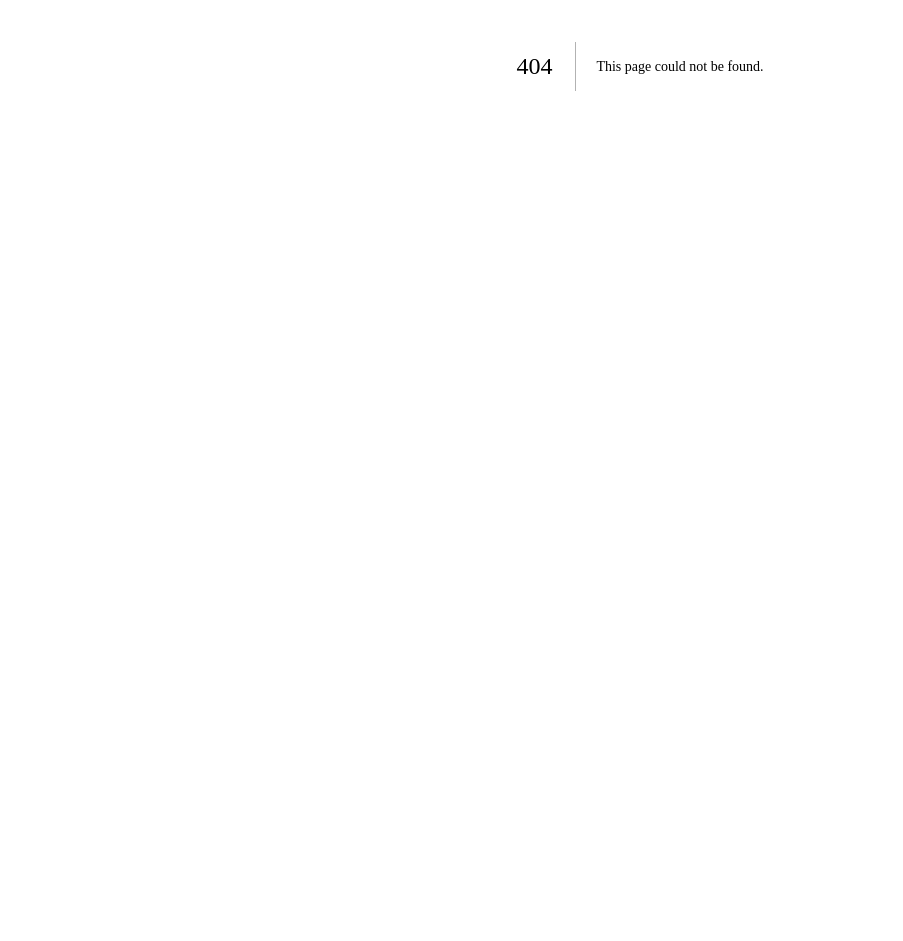
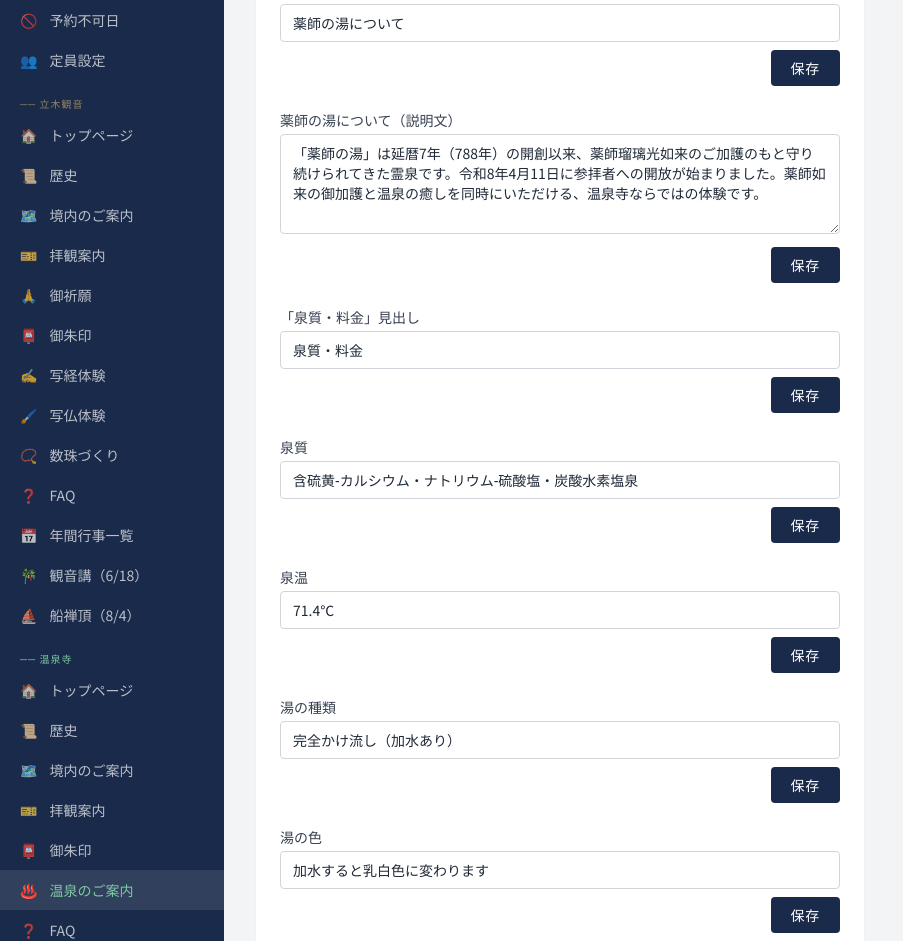
Before and after one commit to tachikikannon/tachikikannon, a Next.js app: page /admin/onsenji/onsen in a window 1280 px wide. Before the commit this address had no page. Shown: the part 334-1275 px from the top of the page, without its empty margins (0-903 px from the left). Before the commit the page ends 800 px from the top, so only its background shows below. Built offline with nearby package versions, Linux system fonts and the light colour scheme; no server answers; the database is empty.

Commit message:
温泉寺 歴史・温泉のご案内ページを編集可能に（後者は管理画面自体が未作成だったため新規作成）

```diff
--- a/src/app/admin/layout.tsx
+++ b/src/app/admin/layout.tsx
@@ -34,6 +34,7 @@ const navItems: NavItem[] = [
   { href: '/admin/onsenji/grounds',       label: '境内のご案内',   icon: '🗺️', group: '温泉寺' },
   { href: '/admin/onsenji/about',         label: '拝観案内',       icon: '🎫', group: '温泉寺' },
   { href: '/admin/onsenji/goshuin',       label: '御朱印',         icon: '📮', group: '温泉寺' },
+  { href: '/admin/onsenji/onsen',         label: '温泉のご案内',   icon: '♨️', group: '温泉寺' },
   { href: '/admin/onsenji/faq',           label: 'FAQ',            icon: '❓', group: '温泉寺' },
   { href: '/admin/onsenji/shakyou',       label: '写経体験',       icon: '✍️', group: '温泉寺' },
   { href: '/admin/onsenji/shabutu',       label: '写仏体験',       icon: '🖌️', group: '温泉寺' },
--- a/src/app/admin/onsenji-pages/page.tsx
+++ b/src/app/admin/onsenji-pages/page.tsx
@@ -29,8 +29,11 @@ const SECTIONS: Section[] = [
     section: '温泉寺の歴史',
     href: '/onsenji/history',
     fields: [
+      { key: 'onsenji_history_subtitle', label: '見出し（サブタイトル）', defaultValue: '日光山温泉寺の由緒と縁起' },
+      { key: 'onsenji_history_heading_founding', label: '「創建の由来」見出し', defaultValue: '創建の由来' },
       { key: 'onsenji_history_p1', label: '創建の由来（段落1）', multiline: true, defaultValue: '日光山温泉寺は、延暦7年（788年）に勝道上人によって開かれた世界遺産「日光山輪王寺」の別院です。勝道上人は日光山を開いた高僧で、この地で温泉の湧き出るのを発見し、薬師瑠璃光如来をお祀りしたのが温泉寺の起こりとされています。' },
       { key: 'onsenji_history_p2', label: '創建の由来（段落2）', multiline: true, defaultValue: 'ご本尊は薬師瑠璃光如来（医王如来）で、健康増進・延命長寿のご利益で信仰を集めてきました。江戸時代には輪王寺宮の直轄寺院として栄え、昭和48年に現在地に再建された後も、多くの参拝者に親しまれています。' },
+      { key: 'onsenji_history_heading_timeline', label: '「歴史の流れ」見出し', defaultValue: '歴史の流れ' },
       {
         key: 'onsenji_history_timeline', label: '歴史の流れ（年表）', type: 'list',
         listFields: [{ key: 'year', label: '年代' }, { key: 'title', label: 'タイトル' }, { key: 'text', label: '説明', multiline: true }],
@@ -43,7 +46,9 @@ const SECTIONS: Section[] = [
           { year: '令和8年（2026年）4月', title: '「薬師の湯」開湯', text: '泉質：含硫黄‐カルシウム・ナトリウム‐硫酸塩・炭酸水素塩泉（71.4℃）の源泉かけ流しの湯が参拝者に開放された。' },
         ]),
       },
+      { key: 'onsenji_history_heading_honzon', label: '「ご本尊」見出し', defaultValue: 'ご本尊・薬師如来について' },
       { key: 'onsenji_history_honzon', label: 'ご本尊・薬師瑠璃光如来について', multiline: true, defaultValue: '薬師瑠璃光如来（やくしるりこうにょらい）は「医王如来」とも呼ばれ、あらゆる病気や苦しみを癒す仏様として信仰されています。昭和41年の台風被害の際、薬師堂が全壊したにもかかわらず、如来像は大岩の上に無傷でご鎮座されていたという言い伝えが残り、その霊験はことのほか篤いとされています。' },
+      { key: 'onsenji_history_heading_bando', label: '「霊場としての温泉寺」見出し', defaultValue: '霊場としての温泉寺' },
       { key: 'onsenji_history_bando', label: '霊場としての温泉寺', multiline: true, defaultValue: '温泉寺は日光山輪王寺の別院として、世界遺産「日光の社寺」エリアに位置しています。東照宮・二荒山神社・輪王寺という三つの世界遺産に囲まれた境内は、四季折々の自然とともに参拝者を静かに迎えています。' },
     ],
   },
@@ -100,6 +105,24 @@ const SECTIONS: Section[] = [
           { text: '足元が不安定な箇所があります。歩きやすい靴でお越しください。' },
         ]),
       },
+    ],
+  },
+  {
+    section: '温泉のご案内',
+    href: '/onsenji/onsen',
+    fields: [
+      { key: 'onsenji_onsen_subtitle', label: '見出し（ヒーロー サブタイトル）', defaultValue: '令和8年4月11日 開湯' },
+      { key: 'onsenji_onsen_heading_about', label: '「薬師の湯について」見出し', defaultValue: '薬師の湯について' },
+      { key: 'onsenji_onsen_about', label: '薬師の湯について（説明文）', multiline: true, defaultValue: '「薬師の湯」は延暦7年（788年）の開創以来、薬師瑠璃光如来のご加護のもと守り続けられてきた霊泉です。令和8年4月11日に参拝者への開放が始まりました。薬師如来の御加護と温泉の癒しを同時にいただける、温泉寺ならではの体験です。' },
+      { key: 'onsenji_onsen_heading_quality', label: '「泉質・料金」見出し', defaultValue: '泉質・料金' },
+      { key: 'onsenji_onsen_quality', label: '泉質', defaultValue: '含硫黄‐カルシウム・ナトリウム‐硫酸塩・炭酸水素塩泉' },
+      { key: 'onsenji_onsen_temp', label: '泉温', defaultValue: '71.4℃' },
+      { key: 'onsenji_onsen_flow', label: '湯の種類', defaultValue: '完全かけ流し（加水あり）' },
+      { key: 'onsenji_onsen_color', label: '湯の色', defaultValue: '加水すると乳白色に変わります' },
+      { key: 'onsenji_onsen_hours', label: '利用時間', multiline: true, defaultValue: '8時00分〜17時00分（受付：8時00分〜16時00分）\n※12月〜4月上旬は冬季休業' },
+      { key: 'onsenji_onsen_fee_note', label: '料金', defaultValue: '志納金（大人500円・小人300円）に含まれます。別途料金はかかりません。' },
+      { key: 'onsenji_onsen_heading_notes', label: '「ご利用の注意」見出し', defaultValue: 'ご利用の注意' },
+      { key: 'onsenji_onsen_note', label: 'ご利用の注意（本文）', multiline: true, defaultValue: 'タオルをご持参ください。貸し出しは行っておりません。' },
     ],
   },
   {
--- a/src/app/admin/onsenji/history/page.tsx
+++ b/src/app/admin/onsenji/history/page.tsx
@@ -4,8 +4,11 @@ import SectionEditor from '@/components/admin/SectionEditor'
 const J = (v: unknown) => JSON.stringify(v)
 
 const FIELDS = [
+  { key: 'onsenji_history_subtitle', label: '見出し（サブタイトル）', defaultValue: '日光山温泉寺の由緒と縁起' },
+  { key: 'onsenji_history_heading_founding', label: '「創建の由来」見出し', defaultValue: '創建の由来' },
   { key: 'onsenji_history_p1', label: '創建の由来（段落1）', multiline: true, defaultValue: '日光山温泉寺は、延暦7年（788年）に勝道上人によって開かれた世界遺産「日光山輪王寺」の別院です。勝道上人は日光山を開いた高僧で、この地で温泉の湧き出るのを発見し、薬師瑠璃光如来をお祀りしたのが温泉寺の起こりとされています。' },
   { key: 'onsenji_history_p2', label: '創建の由来（段落2）', multiline: true, defaultValue: 'ご本尊は薬師瑠璃光如来（医王如来）で、健康増進・延命長寿のご利益で信仰を集めてきました。江戸時代には輪王寺宮の直轄寺院として栄え、昭和48年に現在地に再建された後も、多くの参拝者に親しまれています。' },
+  { key: 'onsenji_history_heading_timeline', label: '「歴史の流れ」見出し', defaultValue: '歴史の流れ' },
   {
     key: 'onsenji_history_timeline', label: '歴史の流れ（年表）', type: 'list' as const,
     listFields: [{ key: 'year', label: '年代' }, { key: 'title', label: 'タイトル' }, { key: 'text', label: '説明', multiline: true }],
@@ -18,7 +21,9 @@ const FIELDS = [
       { year: '令和8年（2026年）4月', title: '「薬師の湯」開湯', text: '泉質：含硫黄‐カルシウム・ナトリウム‐硫酸塩・炭酸水素塩泉（71.4℃）の源泉かけ流しの湯が参拝者に開放された。' },
     ]),
   },
+  { key: 'onsenji_history_heading_honzon', label: '「ご本尊」見出し', defaultValue: 'ご本尊・薬師如来について' },
   { key: 'onsenji_history_honzon', label: 'ご本尊・薬師瑠璃光如来について', multiline: true, defaultValue: '薬師瑠璃光如来（やくしるりこうにょらい）は「医王如来」とも呼ばれ、あらゆる病気や苦しみを癒す仏様として信仰されています。昭和41年の台風被害の際、薬師堂が全壊したにもかかわらず、如来像は大岩の上に無傷でご鎮座されていたという言い伝えが残り、その霊験はことのほか篤いとされています。' },
+  { key: 'onsenji_history_heading_bando', label: '「霊場としての温泉寺」見出し', defaultValue: '霊場としての温泉寺' },
   { key: 'onsenji_history_bando', label: '霊場としての温泉寺', multiline: true, defaultValue: '温泉寺は日光山輪王寺の別院として、世界遺産「日光の社寺」エリアに位置しています。東照宮・二荒山神社・輪王寺という三つの世界遺産に囲まれた境内は、四季折々の自然とともに参拝者を静かに迎えています。' },
 ] as const
 
--- /dev/null
+++ b/src/app/admin/onsenji/onsen/page.tsx
@@ -0,0 +1,21 @@
+'use client'
+import SectionEditor from '@/components/admin/SectionEditor'
+
+const FIELDS = [
+  { key: 'onsenji_onsen_subtitle', label: '見出し（ヒーロー サブタイトル）', defaultValue: '令和8年4月11日 開湯' },
+  { key: 'onsenji_onsen_heading_about', label: '「薬師の湯について」見出し', defaultValue: '薬師の湯について' },
+  { key: 'onsenji_onsen_about', label: '薬師の湯について（説明文）', multiline: true, defaultValue: '「薬師の湯」は延暦7年（788年）の開創以来、薬師瑠璃光如来のご加護のもと守り続けられてきた霊泉です。令和8年4月11日に参拝者への開放が始まりました。薬師如来の御加護と温泉の癒しを同時にいただける、温泉寺ならではの体験です。' },
+  { key: 'onsenji_onsen_heading_quality', label: '「泉質・料金」見出し', defaultValue: '泉質・料金' },
+  { key: 'onsenji_onsen_quality', label: '泉質', defaultValue: '含硫黄‐カルシウム・ナトリウム‐硫酸塩・炭酸水素塩泉' },
+  { key: 'onsenji_onsen_temp', label: '泉温', defaultValue: '71.4℃' },
+  { key: 'onsenji_onsen_flow', label: '湯の種類', defaultValue: '完全かけ流し（加水あり）' },
+  { key: 'onsenji_onsen_color', label: '湯の色', defaultValue: '加水すると乳白色に変わります' },
+  { key: 'onsenji_onsen_hours', label: '利用時間', multiline: true, defaultValue: '8時00分〜17時00分（受付：8時00分〜16時00分）\n※12月〜4月上旬は冬季休業' },
+  { key: 'onsenji_onsen_fee_note', label: '料金', defaultValue: '志納金（大人500円・小人300円）に含まれます。別途料金はかかりません。' },
+  { key: 'onsenji_onsen_heading_notes', label: '「ご利用の注意」見出し', defaultValue: 'ご利用の注意' },
+  { key: 'onsenji_onsen_note', label: 'ご利用の注意（本文）', multiline: true, defaultValue: 'タオルをご持参ください。貸し出しは行っておりません。' },
+] as const
+
+export default function AdminOnsenjOnsen() {
+  return <SectionEditor title="温泉寺 薬師の湯（温泉）" href="/onsenji/onsen" fields={FIELDS as never} accent="onsenji" />
+}
--- a/src/app/onsenji/history/page.tsx
+++ b/src/app/onsenji/history/page.tsx
@@ -18,6 +18,11 @@ const DEFAULT_TIMELINE = [
 ]
 
 const DEFAULTS: Record<string, string> = {
+  onsenji_history_subtitle: '日光山温泉寺の由緒と縁起',
+  onsenji_history_heading_founding: '創建の由来',
+  onsenji_history_heading_timeline: '歴史の流れ',
+  onsenji_history_heading_honzon: 'ご本尊・薬師如来について',
+  onsenji_history_heading_bando: '霊場としての温泉寺',
   onsenji_history_p1: '日光山温泉寺は、延暦7年（788年）に勝道上人によって開かれた世界遺産「日光山輪王寺」の別院です。勝道上人は日光山を開いた高僧で、この地で温泉の湧き出るのを発見し、薬師瑠璃光如来をお祀りしたのが温泉寺の起こりとされています。',
   onsenji_history_p2: 'ご本尊は薬師瑠璃光如来（医王如来）で、健康増進・延命長寿のご利益で信仰を集めてきました。江戸時代には輪王寺宮の直轄寺院として栄え、昭和48年に現在地に再建された後も、多くの参拝者に親しまれています。',
   onsenji_history_timeline: JSON.stringify(DEFAULT_TIMELINE),
@@ -60,11 +65,11 @@ export default async function OnsenjHistoryPage() {
           <div className="absolute inset-0 opacity-5" style={{backgroundImage:'repeating-linear-gradient(45deg,#7ec8a4 0,#7ec8a4 1px,transparent 0,transparent 50%)',backgroundSize:'20px 20px'}} />
           <p className="text-[#7ec8a4] text-xs tracking-[0.3em] mb-3 relative">History</p>
           <h1 className="font-serif text-4xl text-white tracking-widest relative">温泉寺の歴史</h1>
-          <p className="text-white/60 text-sm mt-3 relative">日光山温泉寺の由緒と縁起</p>
+          <p className="text-white/60 text-sm mt-3 relative">{c.onsenji_history_subtitle}</p>
         </section>
         <div className="max-w-3xl mx-auto px-4 py-12 space-y-14">
           <section>
-            <h2 className="text-2xl font-serif text-onsenji mb-1">創建の由来</h2>
+            <h2 className="text-2xl font-serif text-onsenji mb-1">{c.onsenji_history_heading_founding}</h2>
             <div className="w-10 h-0.5 bg-[#7ec8a4] mb-6" />
             <div className="prose prose-sm max-w-none text-gray-700 leading-loose space-y-4">
               <p>{c.onsenji_history_p1}</p>
@@ -72,7 +77,7 @@ export default async function OnsenjHistoryPage() {
             </div>
           </section>
           <section>
-            <h2 className="text-2xl font-serif text-onsenji mb-1">歴史の流れ</h2>
+            <h2 className="text-2xl font-serif text-onsenji mb-1">{c.onsenji_history_heading_timeline}</h2>
             <div className="w-10 h-0.5 bg-[#7ec8a4] mb-6" />
             <ol className="relative border-l-2 border-[#7ec8a4] ml-4 space-y-8">
               {timeline.map(({ year, title, text }, i) => (
@@ -86,7 +91,7 @@ export default async function OnsenjHistoryPage() {
             </ol>
           </section>
           <section>
-            <h2 className="text-2xl font-serif text-onsenji mb-1">ご本尊・薬師如来について</h2>
+            <h2 className="text-2xl font-serif text-onsenji mb-1">{c.onsenji_history_heading_honzon}</h2>
             <div className="w-10 h-0.5 bg-[#7ec8a4] mb-6" />
             <div className="grid md:grid-cols-2 gap-6 items-start">
               <div className="relative h-64 md:h-80 rounded-2xl overflow-hidden shadow-md">
@@ -98,7 +103,7 @@ export default async function OnsenjHistoryPage() {
             </div>
           </section>
           <section>
-            <h2 className="text-2xl font-serif text-onsenji mb-1">霊場としての温泉寺</h2>
+            <h2 className="text-2xl font-serif text-onsenji mb-1">{c.onsenji_history_heading_bando}</h2>
             <div className="w-10 h-0.5 bg-[#7ec8a4] mb-6" />
             <p className="text-sm text-gray-700 leading-loose">{c.onsenji_history_bando}</p>
           </section>
--- a/src/app/onsenji/onsen/page.tsx
+++ b/src/app/onsenji/onsen/page.tsx
@@ -12,6 +12,10 @@ export const metadata: Metadata = {
 }
 
 const DEFAULTS: Record<string, string> = {
+  onsenji_onsen_subtitle: '令和8年4月11日 開湯',
+  onsenji_onsen_heading_about: '薬師の湯について',
+  onsenji_onsen_heading_quality: '泉質・料金',
+  onsenji_onsen_heading_notes: 'ご利用の注意',
   onsenji_onsen_about:     '「薬師の湯」は延暦7年（788年）の開創以来、薬師瑠璃光如来のご加護のもと守り続けられてきた霊泉です。令和8年4月11日に参拝者への開放が始まりました。薬師如来の御加護と温泉の癒しを同時にいただける、温泉寺ならではの体験です。',
   onsenji_onsen_quality:   '含硫黄‐カルシウム・ナトリウム‐硫酸塩・炭酸水素塩泉',
   onsenji_onsen_temp:      '71.4℃',
@@ -68,7 +72,7 @@ export default async function OnsenjOnsenPage() {
           <div className="absolute inset-0 flex flex-col items-center justify-center text-center text-white px-4">
             <p className="text-[#7ec8a4] text-xs tracking-[0.3em] mb-3">Yakushi-no-Yu</p>
             <h1 className="font-serif text-4xl tracking-widest mb-2">薬師の湯</h1>
-            <p className="text-white/70 text-sm">令和8年4月11日 開湯</p>
+            <p className="text-white/70 text-sm">{c.onsenji_onsen_subtitle}</p>
           </div>
         </section>
 
@@ -76,7 +80,7 @@ export default async function OnsenjOnsenPage() {
 
           {/* 概要 */}
           <section>
-            <h2 className="text-2xl font-serif text-onsenji mb-1">薬師の湯について</h2>
+            <h2 className="text-2xl font-serif text-onsenji mb-1">{c.onsenji_onsen_heading_about}</h2>
             <div className="w-10 h-0.5 bg-[#7ec8a4] mb-6" />
             <p className="text-gray-700 text-sm leading-loose">{c.onsenji_onsen_about}</p>
           </section>
@@ -93,7 +97,7 @@ export default async function OnsenjOnsenPage() {
 
           {/* 泉質・料金 */}
           <section>
-            <h2 className="text-2xl font-serif text-onsenji mb-1">泉質・料金</h2>
+            <h2 className="text-2xl font-serif text-onsenji mb-1">{c.onsenji_onsen_heading_quality}</h2>
             <div className="w-10 h-0.5 bg-[#7ec8a4] mb-6" />
             <div className="overflow-x-auto">
               <table className="w-full text-sm border-collapse">
@@ -118,7 +122,7 @@ export default async function OnsenjOnsenPage() {
 
           {/* ご注意 */}
           <section>
-            <h2 className="text-2xl font-serif text-onsenji mb-1">ご利用の注意</h2>
+            <h2 className="text-2xl font-serif text-onsenji mb-1">{c.onsenji_onsen_heading_notes}</h2>
             <div className="w-10 h-0.5 bg-[#7ec8a4] mb-6" />
             <div className="bg-amber-50 border border-amber-200 rounded-xl p-5 text-sm text-gray-700 leading-relaxed">
               <p>♨️ {c.onsenji_onsen_note}</p>
```
